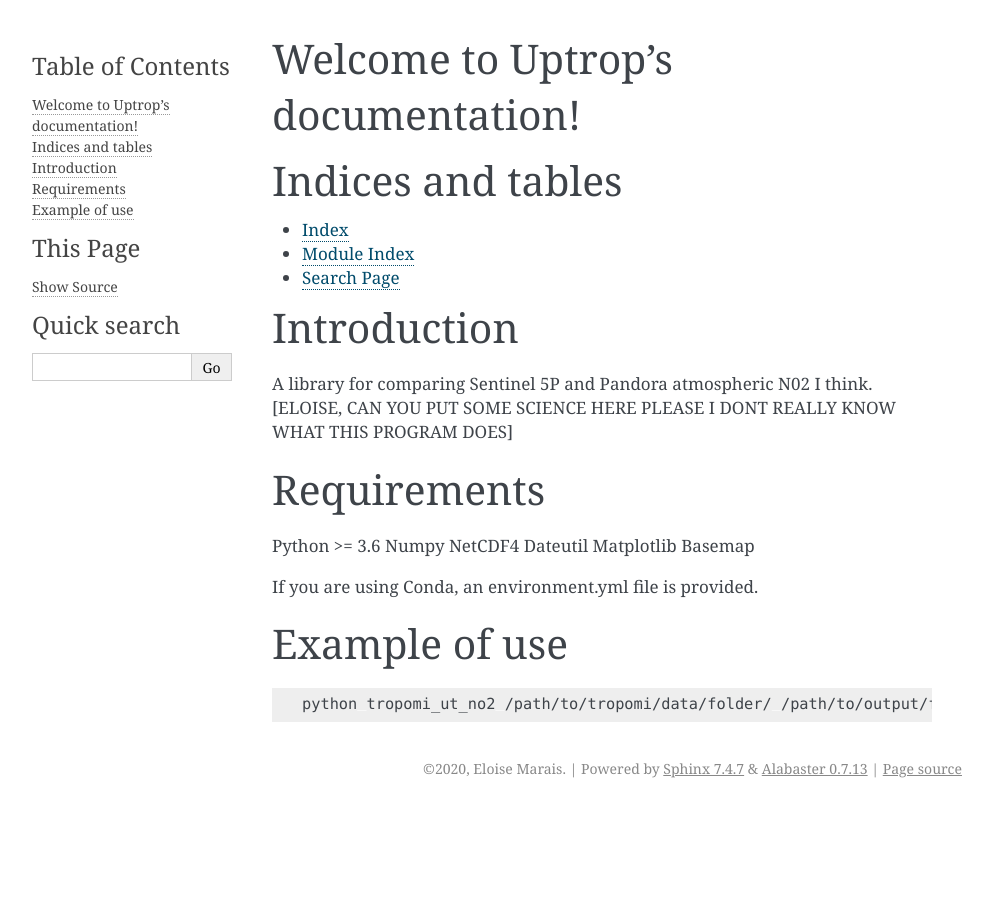
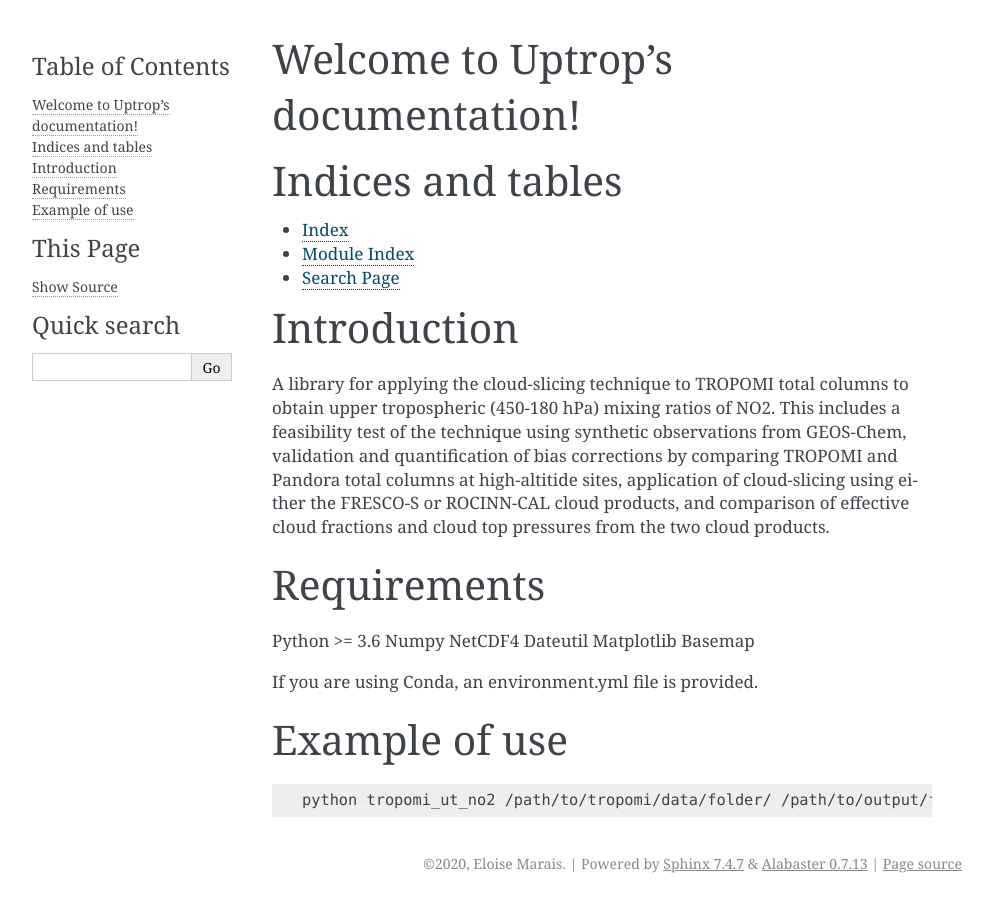
Before and after one commit to eamarais/erc-uptrop, a Sphinx documentation site: the page built from docs/source/index.rst, in a window 1280 px wide. Shown: the whole page, without its empty margins (148-1141 px from the left). Built offline with Sphinx 7.4.7, drawn with Linux system fonts in a browser that asks for light colours.

Commit message:
Update index.rst
Updated Intro text.

```diff
--- a/docs/source/index.rst
+++ b/docs/source/index.rst
@@ -20,8 +20,7 @@ Indices and tables
 
 Introduction
 ============
-A library for comparing Sentinel 5P and Pandora atmospheric N02
-I think. [ELOISE, CAN YOU PUT SOME SCIENCE HERE PLEASE I DONT REALLY KNOW WHAT THIS PROGRAM DOES]
+A library for applying the cloud-slicing technique to TROPOMI total columns to obtain upper tropospheric (450-180 hPa) mixing ratios of NO2. This includes a feasibility test of the technique using synthetic observations from GEOS-Chem, validation and quantification of bias corrections by comparing TROPOMI and Pandora total columns at high-altitide sites, application of cloud-slicing using either the FRESCO-S or ROCINN-CAL cloud products, and comparison of effective cloud fractions and cloud top pressures from the two cloud products.
 
 Requirements
 ============
```
